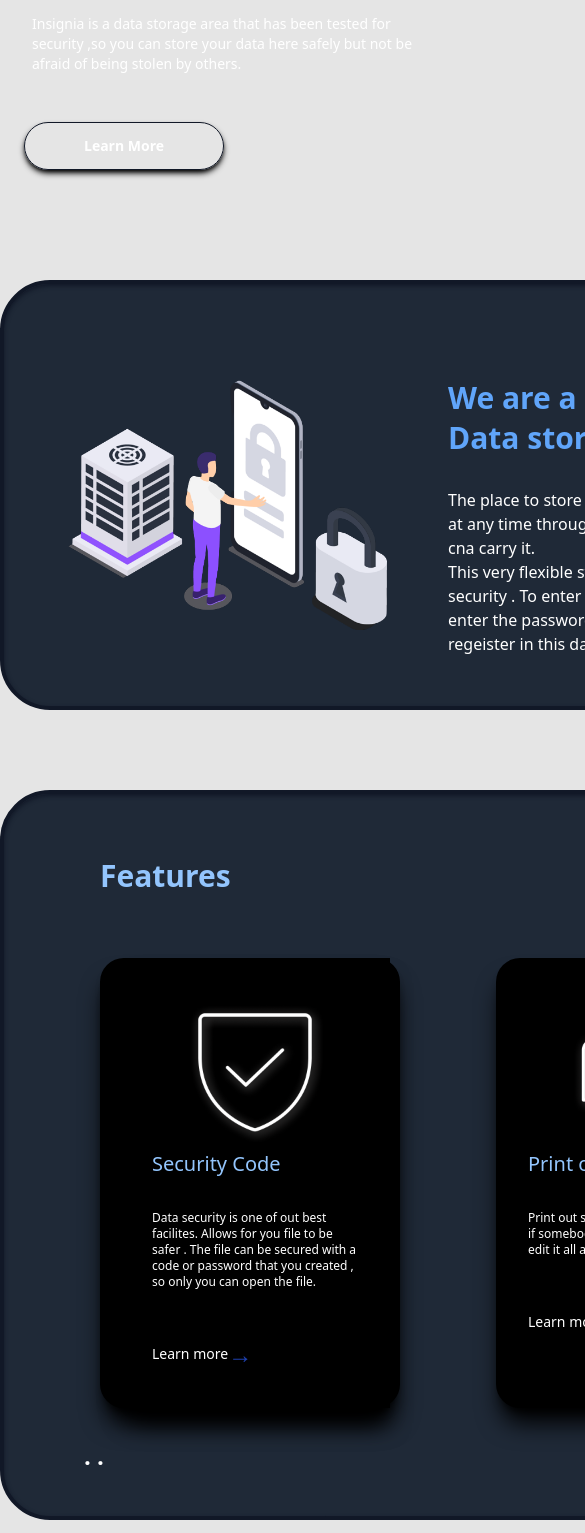
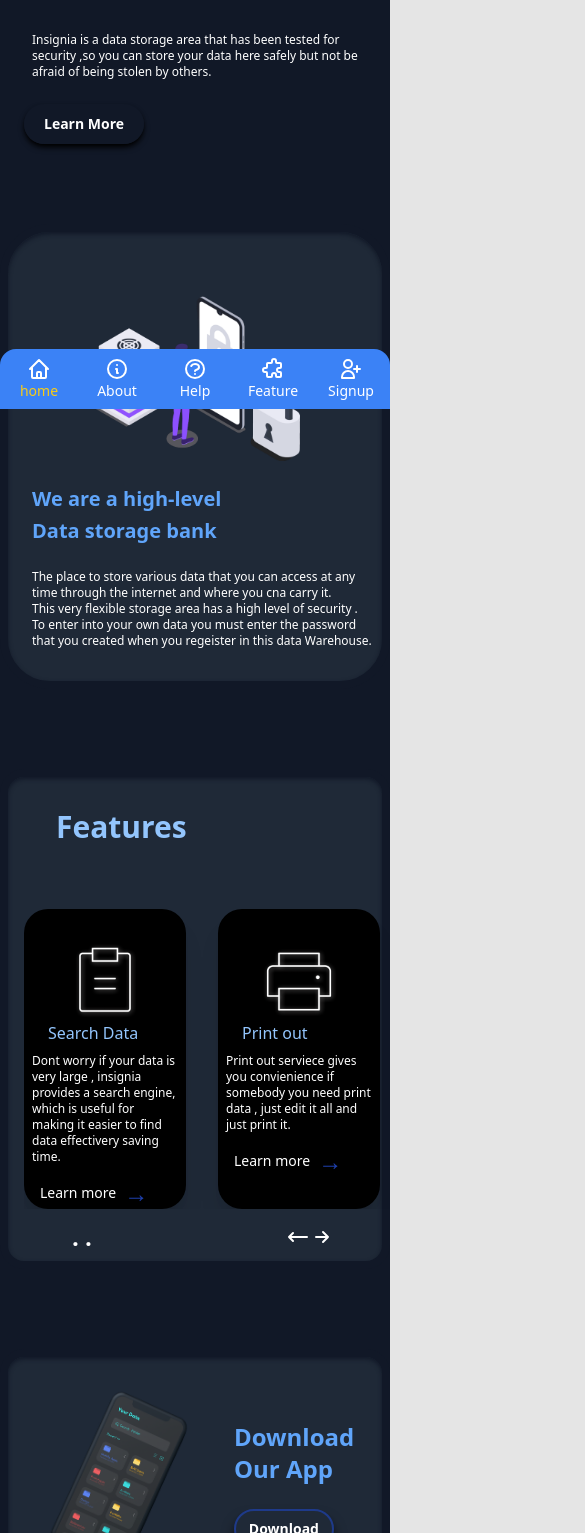
Before and after one commit to instagram-2000/Insignia, a React (Create React App) app: page / in a window 390 px wide. Shown: the part 435-1968 px from the top of the page, 585 px wide, since content can reach past the window. Built offline with nearby package versions, Linux system fonts and the light colour scheme.

Commit message:
mobile responsive

```diff
--- a/src/App.js
+++ b/src/App.js
@@ -9,7 +9,7 @@ import Securitysection from "./components/utilty/Securitysection";
 function App() {
   return (
     <>
-      <div className="md:bg-gray-900 md:h-auto pt-[60px]">
+      <div className="bg-gray-900  h-full w-screen md:h-auto pt-[20px] md:pt-[60px] overflow-hidden">
 
         {/*Adding navigation through components*/}
         <Mainnavigation />
--- a/src/components/Download/Download.js
+++ b/src/components/Download/Download.js
@@ -3,19 +3,26 @@ import './css.css'
 import mobile from './mobile.png'
 const Download = () => {
     return (
-        <div className='shadow-inner shadow-gray-900 border-4 border-gray-900 rounded-[50px]  flex bg-gray-800 flex-row mx-auto w-[950px] h-[430px]  mt-[80px]  mb-8 rounded-3xl static '>
-            <div className="text w-[500px] flex flex-col ">
-                <span className="text-3xl font-bold text-blue-400 ml-16 mt-16">Download Our App </span>
-                <span className="text-sm ml-16 mt-16  text-white">The place to store various data that you can access at any time through the internet where you can carry it. </span>
-                <span className="text-sm  ml-16 mt-2 text-white">This is very flexible storage area has high level of secuirity . To enter into an you own data you must enter that password that you created when you regiested in this Data Warehouse.</span>
-                <div className="custom h-12 shadow-lg  shadow-black  justify-center  flex   items-center  rounded-full mt-12 w-[200px] ml-16 hover:border-blue-900 hover:border-2">
+        <div className='shadow-inner shadow-gray-900 border-8 md:border-4 border-gray-900  flex flex-col-reverse bg-gray-800 md:flex-row mx-auto w-screen md:w-[950px] h-auto md:h-[430px]  mt-[80px]  mb-8 rounded-3xl static '>
+            <div className="text w-screen md:w-[500px] flex flex-col md:flex-col px-8">
+                <span className="md:text-3xl md:font-bold md:text-blue-400 md:ml-16 md:mt-16 invisible md:visible"> Download Our App </span>
+                <span className="  text-xs md:text-sm  md:ml-16  md:mt-16  text-white ">The place to store various data that you can access at any time through the internet where you can carry it. </span>
+                <span className=" text-xs md:text-sm  md:ml-16 mt-2 text-white ">This is very flexible storage area has high level of secuirity . To enter into an you own data you must enter that password that you created when you regiested in this Data Warehouse.</span>
+                <div className=" md:h-12 md:shadow-lg  md:shadow-black md:mb-4 md:justify-center  md:flex   md:items-center  md:rounded-full md:mt-12  md:w-[200px] md:ml-16 md:hover:border-blue-900 md:hover:border-2 invisible md:visible">
                     <div className="item-1 text-sm font-bold text-white">Download </div>
 
                 </div>
             </div>
-            <div className="image w-[450px]  h-[550px] ">
-                <img src={mobile} alt='mobile image here' className=' h-[650px] w-[650px] absolute right-16
-                top-[1950px] '></img>
+            <div className="image md:w-[450px]  md:h-[550px] flex flex-row ">
+                <img src={mobile} alt='mobile image here' className=' md:h-[650px] md:w-[650px] md:absolute md:right-16
+                md:top-[1950px] h-[230px] mt-4 md:mt-0'></img>
+                <div className='flex flex-col itmes-center  md:hidden '>
+                    <span className="text-2xl font-bold text-blue-400  mt-16"> Download Our App </span>
+                    <div className="custom h-10 shadow-lg  shadow-black  justify-center  flex   items-center  rounded-full  w-[100px] md:w-[200px] mt-6 hover:border-green-900 hover:border-2 border-blue-900 border-2">
+                        <div className="item-1 text-sm font-bold text-white">Download </div>
+
+                    </div>
+                </div>
             </div>
         </div>
     )
--- a/src/components/Features/Features.js
+++ b/src/components/Features/Features.js
@@ -5,53 +5,60 @@ import printer from './printer.png'
 import shield from './shield.png'
 const Securitysection = () => {
     return (
-        <div className='shadow-inner shadow-gray-900 border-4 border-gray-900 rounded-[50px]  pl-8 pt-8 flex bg-gray-800 flex-col mx-auto w-[950px] h-[730px]  mt-[80px]  mb-8 rounded-3xl'>
-            <div className="text mt-8 ml-16 ">
+        <div className='shadow-inner shadow-gray-900 md:border-4 border-8 border-gray-900 pl-4 pt-4  md:pl-8 md:pt-8 flex bg-gray-800 flex-col mx-auto w-screen md:w-[950px] md:h-[730px]  mt-[80px]   rounded-3xl'>
+            <div className="text md:mt-8 md:ml-16 mt-4 ml-8">
                 <span className='font-bold text-3xl text-blue-300 '>Features</span>
             </div>
-            <div className="flex flex-row  static">
-                <div className=" shadow-xl  shadow-black rounded-3xl hover:shadow-red-900  bg-black w-[300px] h-[450px] mt-16 ml-16 flex flex-col pt-8" >
+            <div className="flex md:flex-row  overflow-auto space-x-8 md:space-x-16 w-[550px] md:w-auto ">
+                <div className=" shadow-xl   rounded-3xl hover:shadow-red-900  bg-black w-[170px]  md:w-[300px] md:h-[450px] mt-16 md:ml-16 flex flex-col pt-8 " >
                     <div className="image  mx-auto">
-                        <img src={notepad} alt="Image here" className='h-40 w-40 '></img>
+                        <img src={notepad} alt="Image here" className='md:h-40 md:w-40 h-20 w-20 '></img>
                     </div>
                     <div className="flex flex-col ">
-                        <span className="text-blue-300 text-xl mx-8">Search Data</span>
-                        <span className="text-white text-xs mx-8 mt-8">Dont worry if your data is very large , insignia provides a search engine, which is useful for making it easier to find data effectivery saving time.</span>
-                        <span className="text-white text-sm ml-8 flex flex-row items-center mt-12"> Learn more
-                            <div className="item-2 text-blue-800 text-2xl ">&rarr;</div></span>
-                    </div>
-                </div>
-                <div className=" shadow-xl shadow-black rounded-3xl  hover:shadow-red-900 bg-black w-[300px] h-[450px] mt-16 ml-24 flex flex-col pt-8" >
-                    <div className="image  mx-auto">
-                        <img src={printer} alt="Image here" className='h-40 w-40 '></img>
-                    </div>
-                    <div className="flex flex-col ">
-                        <span className="text-blue-300 text-xl mx-8">Print out</span>
-                        <span className="text-white text-xs mx-8 mt-8">Print out serviece gives you convienience if somebody you need print data , just edit it all and just print it.</span>
-                        <span className="text-white text-sm ml-8 flex flex-row items-center mt-12"> Learn more
-                            <div className="item-2 text-blue-800 text-2xl ">&rarr;</div></span>
-                    </div>
-                </div>
-                <div className=" shadow-xl absolute right-0 shadow-black rounded-l-3xl hover:shadow-red-900 bg-black w-[270px] h-[450px] mt-16 ml-16 flex flex-col pt-8" >
-                    <div className="image  mx-auto">
-                        <img src={shield} alt="Image here" className='h-40 w-40 '></img>
-                    </div>
-                    <div className="flex flex-col ">
-                        <span className="text-blue-300 text-xl mx-8">Security Code</span>
-                        <span className="text-white text-xs mx-8 mt-8">Data security is one of out best facilites. Allows for you file to be safer . The file can be secured with a code or password that you created , so only you can open the file.</span>
-                        <span className="text-white text-sm ml-8 flex flex-row items-center mt-12"> Learn more
-                            <div className="item-2 text-blue-800 text-2xl ">&rarr;</div></span>
+                        <span className="text-blue-300 text-md  md:text-xl mx-6 md:mx-8">Search Data</span>
+                        <span className="text-white text-xs mx-2 md:mx-8 md:mt-8 mt-2 ">Dont worry if your data is very large , insignia provides a search engine, which is useful for making it easier to find data effectivery saving time.</span>
+                        <span className="text-white text-sm mx-2 ml-4 md:ml-8 flex flex-row items-center mt-3 md:mt-12"> Learn more
+                            <div className="item-2 text-blue-800 text-2xl ml-2">&rarr;</div></span>
                     </div>
                 </div>
 
+
+                <div className=" shadow-xl   rounded-3xl hover:shadow-red-900  bg-black w-[170px]  md:w-[300px] md:h-[450px] mt-16 md:ml-16 flex flex-col pt-8 " >
+                    <div className="image  mx-auto">
+                        <img src={printer} alt="Image here" className='md:h-40 md:w-40 h-20 w-20 '></img>
+                    </div>
+                    <div className="flex flex-col ">
+                        <span className="text-blue-300 text-md  md:text-xl mx-6 md:mx-8">Print out</span>
+                        <span className="text-white text-xs mx-2 md:mx-8 md:mt-8 mt-2 ">Print out serviece gives you convienience if somebody you need print data , just edit it all and just print it.</span>
+                        <span className="text-white text-sm mx-2 ml-4 md:ml-8 flex flex-row items-center mt-3 md:mt-12"> Learn more
+                            <div className="item-2 text-blue-800 text-2xl ml-2">&rarr;</div></span>
+                    </div>
+                </div>
+
+
+                <div className=" shadow-xl md:absolute md:right-0   rounded-3xl hover:shadow-red-900  bg-black w-[170px]  md:w-[300px] md:h-[450px] mt-16 md:ml-16 flex flex-col pt-8 " >
+                    <div className="image  mx-auto">
+                        <img src={shield} alt="Image here" className='md:h-40 md:w-40 h-20 w-20 '></img>
+                    </div>
+                    <div className="flex flex-col ">
+                        <span className="text-blue-300 text-md  md:text-xl mx-6 md:mx-8">Security Code</span>
+                        <span className="text-white text-xs mx-2 md:mx-8 md:mt-8 mt-2 ">Data security is one of out best facilites. Allows for you file to be safer . The file can be secured with a code or password that you created , so only you can open the file.</span>
+                        <span className="text-white text-sm mx-2 ml-4 md:ml-8 flex flex-row items-center mt-3 md:mt-12"> Learn more
+                            <div className="item-2 text-blue-800 text-2xl ml-2">&rarr;</div></span>
+                    </div>
+                </div>
+
+
+
+
             </div>
 
-            <div className="buttons flex flex-row mt-8">
-                <div className=" w-[500px] text-white ml-12">
+            <div className=" flex flex-row mt-3 mb-2 md:mt-8 items-center justify-between ">
+                <div className="  md:w-[500px] text-white ml-12">
                     <span className='text-2xl font-extrabold '> . </span>
                     <span className='text-2xl font-bold'> . </span>
                 </div>
-                <div className=" w-[500px] text-white flex flex-row-reverse mr-12">
+                <div className=" md:w-[500px] text-white flex flex-row-reverse mr-12">
 
                     <svg xmlns="http://www.w3.org/2000/svg" className="h-6 w-6" fill="none" viewBox="0 0 24 24" stroke="currentColor" strokeWidth={2}>
                         <path strokeLinecap="round" strokeLinejoin="round" d="M13 7l5 5m0 0l-5 5m5-5H6" />
--- a/src/components/Navigation/Mainnavigation.js
+++ b/src/components/Navigation/Mainnavigation.js
@@ -3,7 +3,7 @@ import Logo from './logo.png'
 import './Mainnavigation'
 const Mainnavigation = () => {
     return (
-        <div className='w-[1200px] h-[45px] flex  items-center mx-auto text-white'>
+        <div className='md:w-[1200px] w-auto h-[45px] px-2 md:px-0 flex justify-between  items-center mx-auto text-white '>
 
             <div className="itme-1 flex items-center space-x-1">
                 <div className="item-1 ml-2">
@@ -11,24 +11,43 @@ const Mainnavigation = () => {
                 <div className="item-2 text-lg font-semibold">Insignia</div>
 
             </div>
-            <div className="item-2 flex space-x-8 ml-[650px] ">
-
-                <div className="item-1">
-                    <span className=" text-sm text-blue-400 cursor-pointer">About</span>
+            <div className='flex items-center space-x-2 justify-center '>
+                <div className="md:flex flex  justify-center left-0  items-center md:space-x-4  fixed md:static md:mr-8 md:w-auto w-screen bottom-0   md:bg-none h-auto bg-blue-500 md:bg-gray-900 rounded-t-2xl">
+                    <div className="w-1/5 flex flex-col  justify-center items-center py-2 md:py-0   md:border-none md:flex-none">
+                        <div className="md:hidden"><svg xmlns="http://www.w3.org/2000/svg" class="h-6 w-6" fill="none" viewBox="0 0 24 24" stroke="currentColor" stroke-width="2">
+                            <path stroke-linecap="round" stroke-linejoin="round" d="M3 12l2-2m0 0l7-7 7 7M5 10v10a1 1 0 001 1h3m10-11l2 2m-2-2v10a1 1 0 01-1 1h-3m-6 0a1 1 0 001-1v-4a1 1 0 011-1h2a1 1 0 011 1v4a1 1 0 001 1m-6 0h6" />
+                        </svg></div>
+                        <span className="  text-sm text-yellow-400 cursor-pointer md:text-blue-400">home</span>
+                    </div>
+                    <div className="w-1/5 flex flex-col  justify-center items-center py-2 md:py-0   md:border-none md:flex-none">
+                        <div className="md:hidden"><svg xmlns="http://www.w3.org/2000/svg" class="h-6 w-6" fill="none" viewBox="0 0 24 24" stroke="currentColor" stroke-width="2">
+                            <path stroke-linecap="round" stroke-linejoin="round" d="M13 16h-1v-4h-1m1-4h.01M21 12a9 9 0 11-18 0 9 9 0 0118 0z" />
+                        </svg></div>
+                        <span className="  text-sm  cursor-pointer ">About</span>
+                    </div>
+                    <div className="w-1/5 flex flex-col  justify-center items-center py-2 md:py-0   md:border-none md:flex-none">
+                        <div className="md:hidden"><svg xmlns="http://www.w3.org/2000/svg" class="h-6 w-6" fill="none" viewBox="0 0 24 24" stroke="currentColor" stroke-width="2">
+                            <path stroke-linecap="round" stroke-linejoin="round" d="M8.228 9c.549-1.165 2.03-2 3.772-2 2.21 0 4 1.343 4 3 0 1.4-1.278 2.575-3.006 2.907-.542.104-.994.54-.994 1.093m0 3h.01M21 12a9 9 0 11-18 0 9 9 0 0118 0z" />
+                        </svg></div>
+                        <span className=" text-white text-sm cursor-pointer ">Help</span>
+                    </div>
+                    <div className="w-1/5 flex flex-col  justify-center items-center py-2 md:py-0   md:border-none md:flex-none">
+                        <div className="md:hidden"><svg xmlns="http://www.w3.org/2000/svg" class="h-6 w-6" fill="none" viewBox="0 0 24 24" stroke="currentColor" stroke-width="2">
+                            <path stroke-linecap="round" stroke-linejoin="round" d="M11 4a2 2 0 114 0v1a1 1 0 001 1h3a1 1 0 011 1v3a1 1 0 01-1 1h-1a2 2 0 100 4h1a1 1 0 011 1v3a1 1 0 01-1 1h-3a1 1 0 01-1-1v-1a2 2 0 10-4 0v1a1 1 0 01-1 1H7a1 1 0 01-1-1v-3a1 1 0 00-1-1H4a2 2 0 110-4h1a1 1 0 001-1V7a1 1 0 011-1h3a1 1 0 001-1V4z" />
+                        </svg></div>
+                        <span className=" text-white text-sm cursor-pointer ">Feature</span>
+                    </div>
+                    <div className="w-1/5 flex flex-col  justify-center items-center py-2 md:py-0   md:border-none md:flex-none">
+                        <div className="md:hidden"><svg xmlns="http://www.w3.org/2000/svg" class="h-6 w-6" fill="none" viewBox="0 0 24 24" stroke="currentColor" stroke-width="2">
+                            <path stroke-linecap="round" stroke-linejoin="round" d="M18 9v3m0 0v3m0-3h3m-3 0h-3m-2-5a4 4 0 11-8 0 4 4 0 018 0zM3 20a6 6 0 0112 0v1H3v-1z" />
+                        </svg></div>
+                        <span className=" text-white text-sm cursor-pointer ">Signup</span>
+                    </div>
                 </div>
-                <div className="item-2">
-                    <span className="text-white text-sm cursor-pointer">Help</span>
+                <div className="custom md:h-12 h-10  shadow-md  cursor-pointer shadow-black border border-gray-900 justify-center space-x-2 flex hover:space-x-4  items-center  rounded-full px-3  ">
+                    <div className="item-1 text-sm text-blue-400">Request Demo</div>
+                    <div className="item-2 text-blue-800 text-2xl hover:font-extrabold ">&rarr;</div>
                 </div>
-                <div className="item-3">
-                    <span className="text-white text-sm cursor-pointer">Feature</span>
-                </div>
-                <div className="item-4">
-                    <span className="text-white text-sm cursor-pointer">Signup</span>
-                </div>
-            </div>
-            <div className="custom h-12 shadow-md  cursor-pointer shadow-black border border-gray-900 justify-center space-x-2 flex hover:space-x-4 ml-8 items-center  rounded-full px-3">
-                <div className="item-1 text-sm text-blue-400">Request Demo</div>
-                <div className="item-2 text-blue-800 text-2xl hover:font-extrabold ">&rarr;</div>
             </div>
         </div>
     );
--- a/src/components/utilty/Learnmore.js
+++ b/src/components/utilty/Learnmore.js
@@ -2,25 +2,25 @@ import React from 'react'
 import Diagram from './diagram.png'
 const Learnmore = () => {
     return (
-        <div className='flex flex-row mx-auto w-[950px] h-[430px]  mt-[100px]'>
-            <div className="flex flex-col  h-500px w-[500px]">
-                <span className="text-6xl flex flex-wrap font-bold text-blue-400 mt-8 pl-8"> Save your data  </span>
-                <span className="text-6xl flex flex-wrap font-bold text-blue-400 pl-8">  storage here. </span>
+        <div className='flex md:flex-row mt-8 flex-col-reverse  mx-auto w-auto md:w-[950px] md:h-[430px] h-auto md:mt-[100px] '>
+            <div className="flex flex-col  md:h-[500px] md:w-[500px]">
+                <span className=" text-xl  md:text-6xl flex flex-wrap font-bold text-blue-400 mt-8 pl-8"> Save your data  </span>
+                <span className="text-xl  md:text-6xl flex flex-wrap font-bold text-blue-400 pl-8">  storage here. </span>
                 <div className="flex flex-col mt-8">
-                <span className="text-sm text-white pl-8">Insignia is a data storage area that has been tested for </span>
-                <span className="text-sm text-white pl-8"> security ,so you can store your data here safely but not be </span>
-                <span className="text-sm text-white pl-8"> afraid of being stolen by others.</span>
+                <span className="text-xs md:text-sm text-white pl-8">Insignia is a data storage area that has been tested for </span>
+                <span className="text-xs md:text-sm text-white pl-8"> security ,so you can store your data here safely but not be </span>
+                <span className="text-xs md:text-sm text-white pl-8"> afraid of being stolen by others.</span>
                 </div>
 
 
 
-                <div className="custom h-12 shadow-md  shadow-black border cursor-pointer border-gray-900 justify-center  flex   items-center  rounded-full mt-12 w-[200px] ml-6 hover:border-blue-900 hover:border-2">
+                <div className=" md:h-12 h-10 shadow-md  shadow-black border cursor-pointer border-gray-900 justify-center  flex   items-center  rounded-full mt-6 md:mt-12 w-[120px] md:w-[200px] ml-6 hover:border-blue-900 hover:border-2">
                     <div className="item-1 text-sm font-bold text-white">Learn More</div>
 
                 </div>
             </div>
-            <div className="image  w-[500px] ">
-                <img src={Diagram} alt='image here ' className='ml-[110px] h-[350px]' ></img>
+            <div className=" md:w-[500px] ">
+                <img src={Diagram} alt='image here ' className='mx-auto md:ml-[110px] h-[250px] md:h-[350px]' ></img>
             </div>
         </div>
     )
--- a/src/components/utilty/Securitysection.js
+++ b/src/components/utilty/Securitysection.js
@@ -3,18 +3,18 @@ import Diagram from './securityimage.png'
 import './css.css'
 const Securitysection = () => {
     return (
-        <div className='shadow-inner shadow-gray-900 border-4 border-gray-900 rounded-[50px]  flex bg-gray-800 flex-row mx-auto w-[950px] h-[430px]  mt-[80px]  mb-8 '>
-            <div className="image  w-[380px] ">
-                <img src={Diagram} alt='image here ' className='mt-24 ml-16 h-[250px]' ></img>
+        <div className='shadow-inner shadow-gray-900 border-8 md:border-4 border-gray-900 rounded-[50px]  flex bg-gray-800 flex-col md:flex-row mx-auto w-screen md:w-[950px] h-auto md:h-[430px]  md: mt-[80px]  mb-8 py-8 '>
+            <div className="  md:w-[380px] w-auto">
+                <img src={Diagram} alt='image here ' className='mt-8 md:mt-24 mx-auto  h-[165px] md:h-[250px]' ></img>
             </div>
-            <div className="w-[450px]">
-                <div className="flex flex-col space-y-1 mt-24">
-                    <span className="text-3xl text-blue-400 font-bold ml-16 "> We are a high-level </span>
-                    <span className="text-3xl text-blue-400 font-bold ml-16 "> Data storage bank </span>
+            <div className="md:w-[450px]">
+                <div className="flex flex-col space-y-1 md:mt-24 mt-6">
+                    <span className="text-xl md:text-3xl text-blue-400 font-bold ml-6 md:ml-16 "> We are a high-level </span>
+                    <span className="text-xl md:text-3xl text-blue-400 font-bold ml-6 md:ml-16 "> Data storage bank </span>
                 </div>
-                <div className="flex flex-col text-white  ml-16 mt-8 ">
-                    <span>The place to store various data that you can access at any time through the internet and where you cna carry it.</span>
-                    <span>This very flexible storage area has a high level of security . To enter into your own data you must enter the password that you created when you regeister in this data Warehouse.</span>
+                <div className="flex flex-col text-xs text-white  px-2 md:ml-16 mt-6 w-screen md:w-auto">
+                    <span className="mx-4">The place to store various data that you can access at any time through the internet and where you cna carry it.</span>
+                    <span className="mx-4">This very flexible storage area has a high level of security . To enter into your own data you must enter the password that you created when you regeister in this data Warehouse.</span>
                 </div>
 
             </div>
```
Also changed, not shown: src/components/Footer/Footer.js (+51 -31 lines), src/components/Testimonials/Testimonials.js (+30 -20 lines), 1 other file (tests, documents, lock files or other folders).
